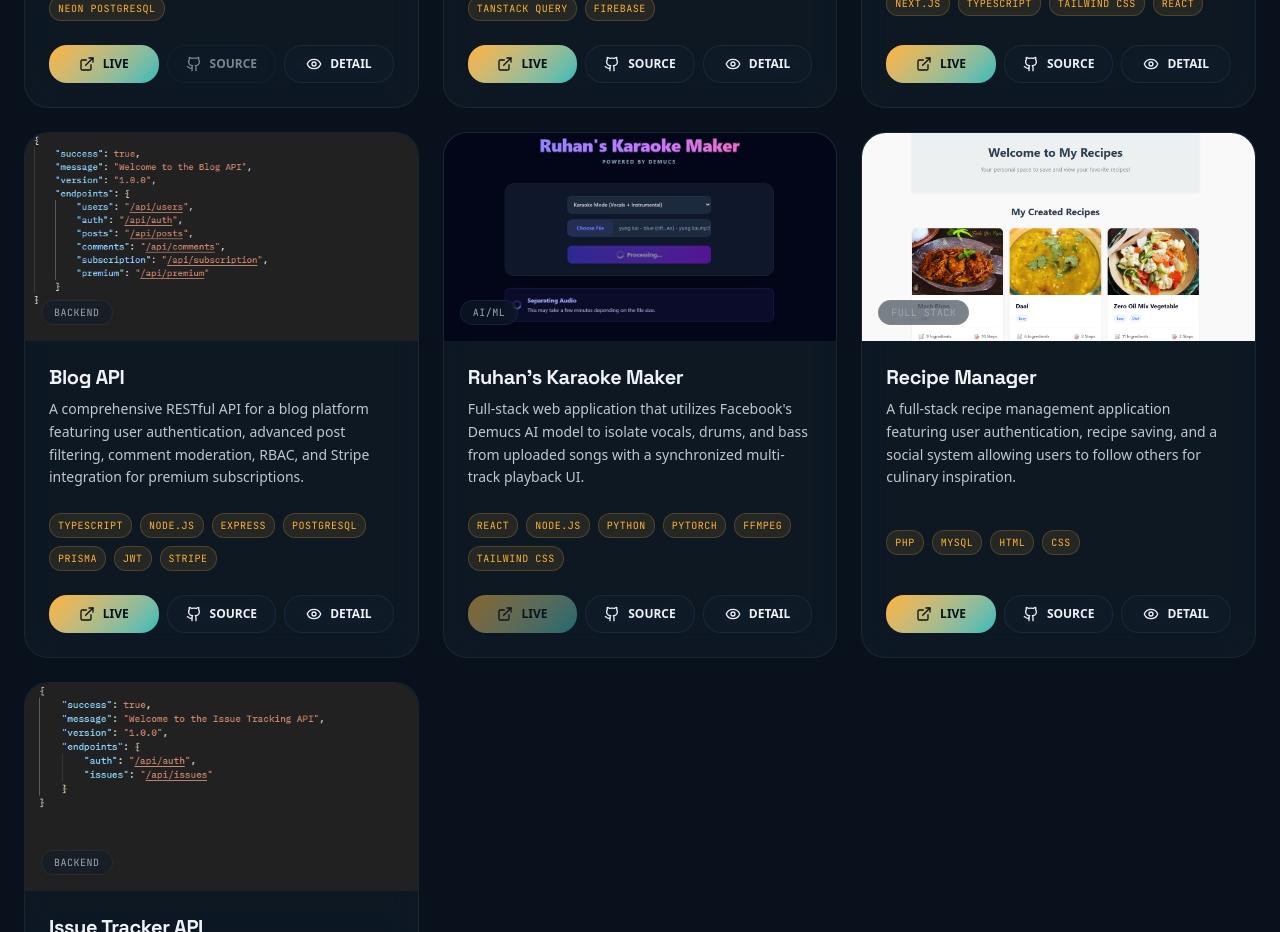
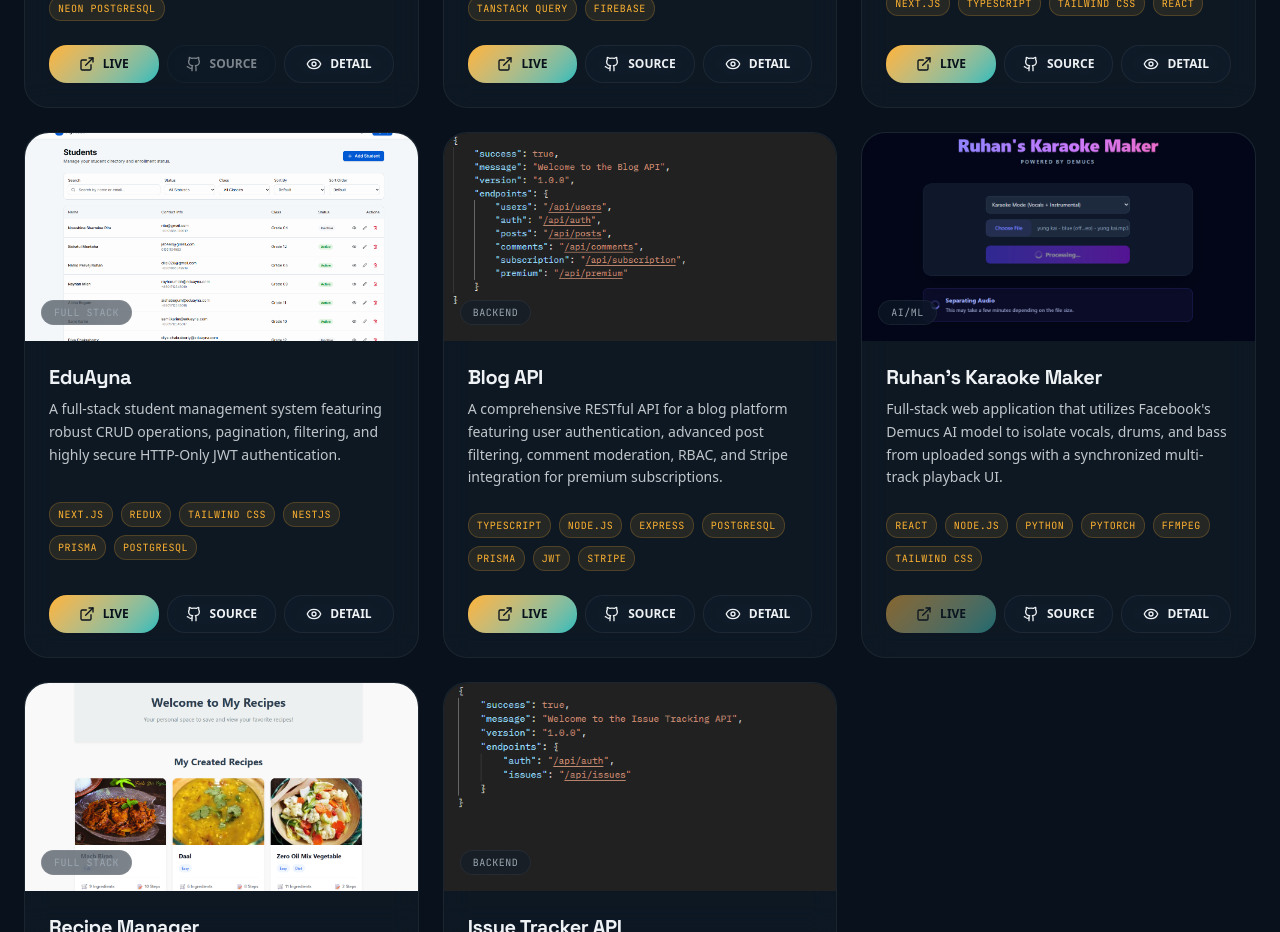
Before and after one commit to NahidRuhan/NahidRuhan, a Next.js app: page /projects in a window 1280 px wide. Shown: the part 1360-2292 px from the top of the page. Built offline with nearby package versions, Linux system fonts and the light colour scheme.

Commit message:
feat: add EduAyna project to portfolio at 7th position

```diff
--- a/src/data/projects.js
+++ b/src/data/projects.js
@@ -97,6 +97,24 @@ export const PROJECTS = [
     futurePlans: "Integrate a headless CMS (like Sanity or Contentful) to allow the consultancy team to easily publish blog posts and case studies without developer intervention."
   },
   {
+    id: "eduayna",
+    name: "EduAyna",
+    tagline: "Student Management Dashboard",
+    description:
+      "A full-stack student management system featuring robust CRUD operations, pagination, filtering, and highly secure HTTP-Only JWT authentication.",
+    overview:
+      "A sleek, modern, and responsive Student Management Dashboard built with Next.js 16 (App Router) and NestJS 11. It features full CRUD operations, pagination, filtering, sorting, and robust JWT-based authentication using HTTP-only cookies to secure data modifications. The backend is powered by Prisma ORM and PostgreSQL.",
+    stack: ["Next.js", "Redux", "Tailwind CSS", "NestJS", "Prisma", "PostgreSQL"],
+    live: "https://student-management-frontend-rho-lilac.vercel.app",
+    github: "https://github.com/NahidRuhan/student-management-frontend",
+    highlight: "NestJS Backend",
+    year: "2026",
+    type: "FULL STACK",
+    image: "/eduayna.png",
+    challenges: "Integrating Redux Toolkit seamlessly with Next.js 16's App Router and Server Components architecture. Ensuring that authentication state was securely hydrated from backend HTTP-only cookies on first load without causing React hydration mismatch errors required careful proxy configuration.",
+    futurePlans: "Add multi-select checkboxes for bulk deletion/updates, visual analytics charting for enrollment ratios, full Role-Based Access Control, and CSV export/import capabilities."
+  },
+  {
     id: "blog-api",
     name: "Blog API",
     tagline: "Modular Blog Backend with Subscriptions",
```
Also changed, not shown: public/eduayna.png (added).
